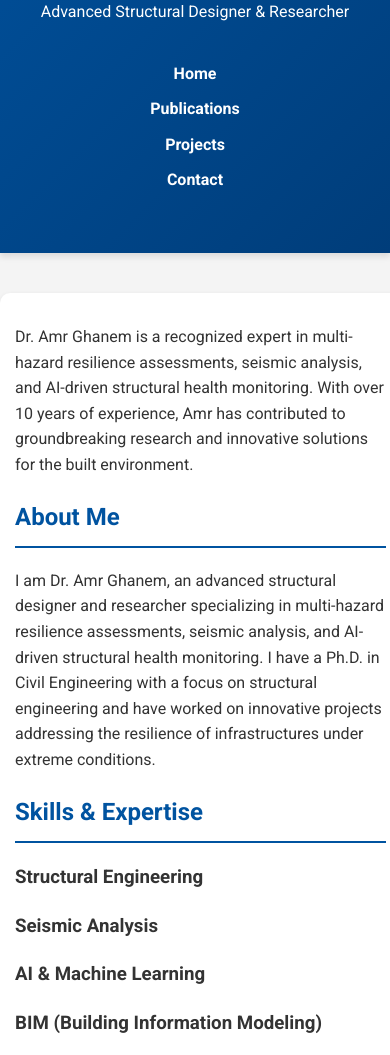
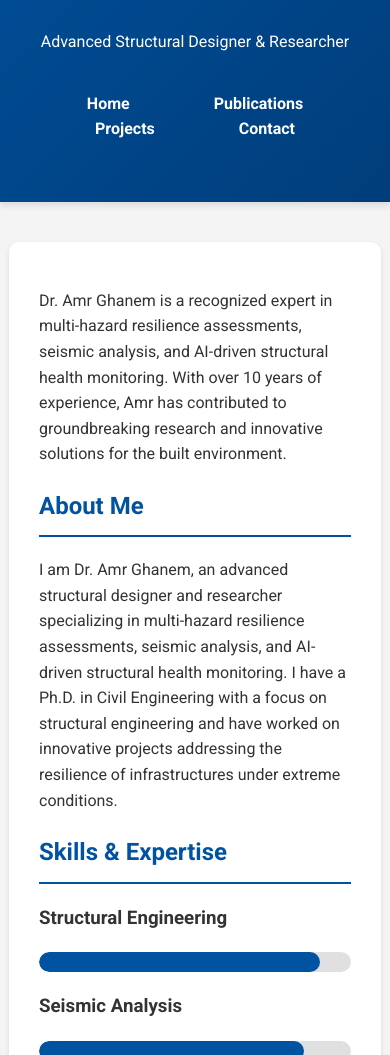
Before and after one commit to amrrghanem/amrghanem.site, a plain HTML site: page index.html in a window 390 px wide. Shown: the part 286-1341 px from the top of the page. Drawn offline with Linux system fonts and the light colour scheme.

Commit message:
Update style.css

```diff
--- a/assets/style.css
+++ b/assets/style.css
@@ -105,6 +105,29 @@ ul {
     background-color: #003d7a;
 }
 
+/* Skills Section */
+.skills {
+    margin-bottom: 40px;
+}
+
+.skill {
+    margin-bottom: 20px;
+}
+
+.progress-bar {
+    background-color: #e0e0e0;
+    border-radius: 10px;
+    overflow: hidden;
+    height: 20px;
+}
+
+.progress-bar span {
+    display: block;
+    height: 100%;
+    background-color: #0053a0;
+    border-radius: 10px;
+}
+
 /* Footer */
 footer {
     background-color: #003d7a;
@@ -124,20 +147,14 @@ footer a:hover {
     color: #e0f7ff;
 }
 
-/* Media Queries for Mobile Responsiveness */
-@media (max-width: 768px) {
-    .navbar ul li {
-        display: block;
-        margin-bottom: 10px;
-    }
+/* Testimonials */
+.testimonial {
+    background-color: #f9f9f9;
+    padding: 20px;
+    border-radius: 8px;
+    box-shadow: 0px 2px 5px rgba(0, 0, 0, 0.1);
+    margin-bottom: 20px;
+}
 
-    .content-container {
-        width: 95%;
-        padding: 15px;
-    }
-
-    .profile-image {
-        width: 120px;
-        height: 120px;
-    }
-}
+.testimonial p {
+    margin: 0;
```
